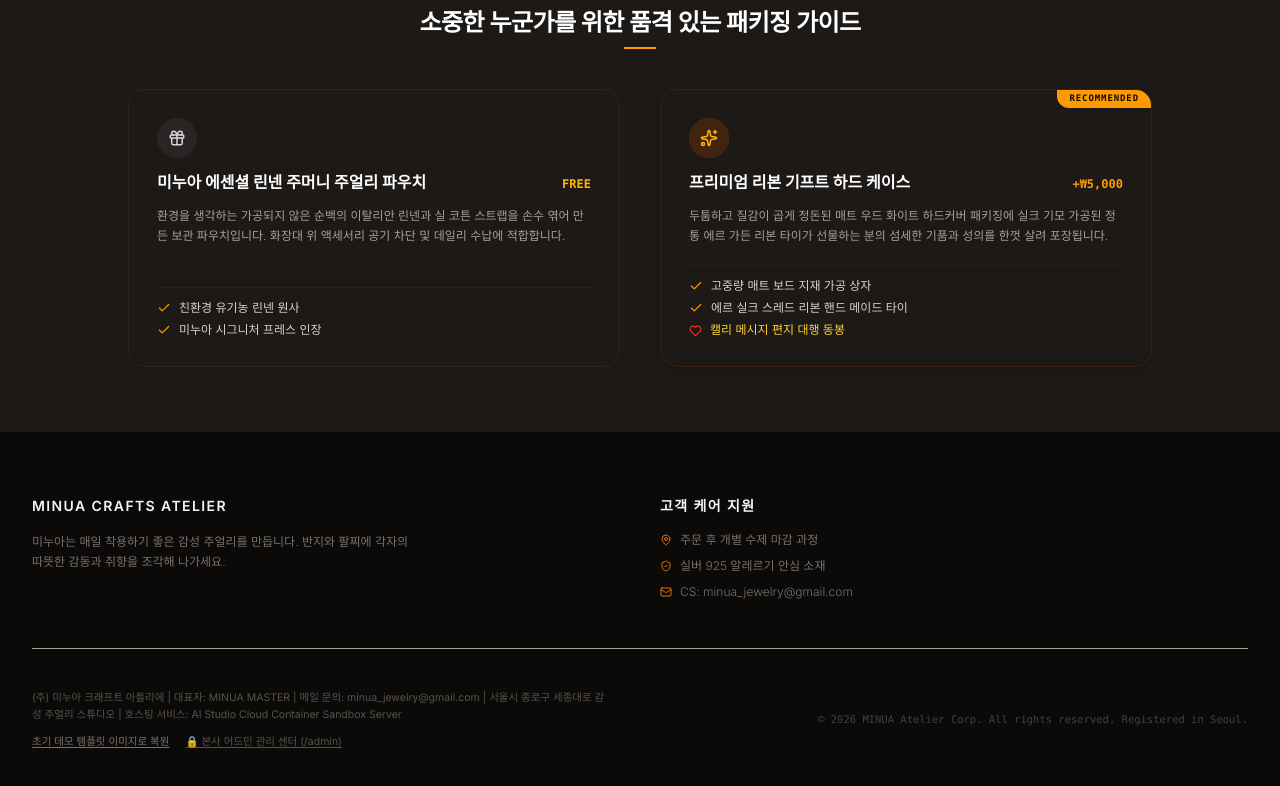
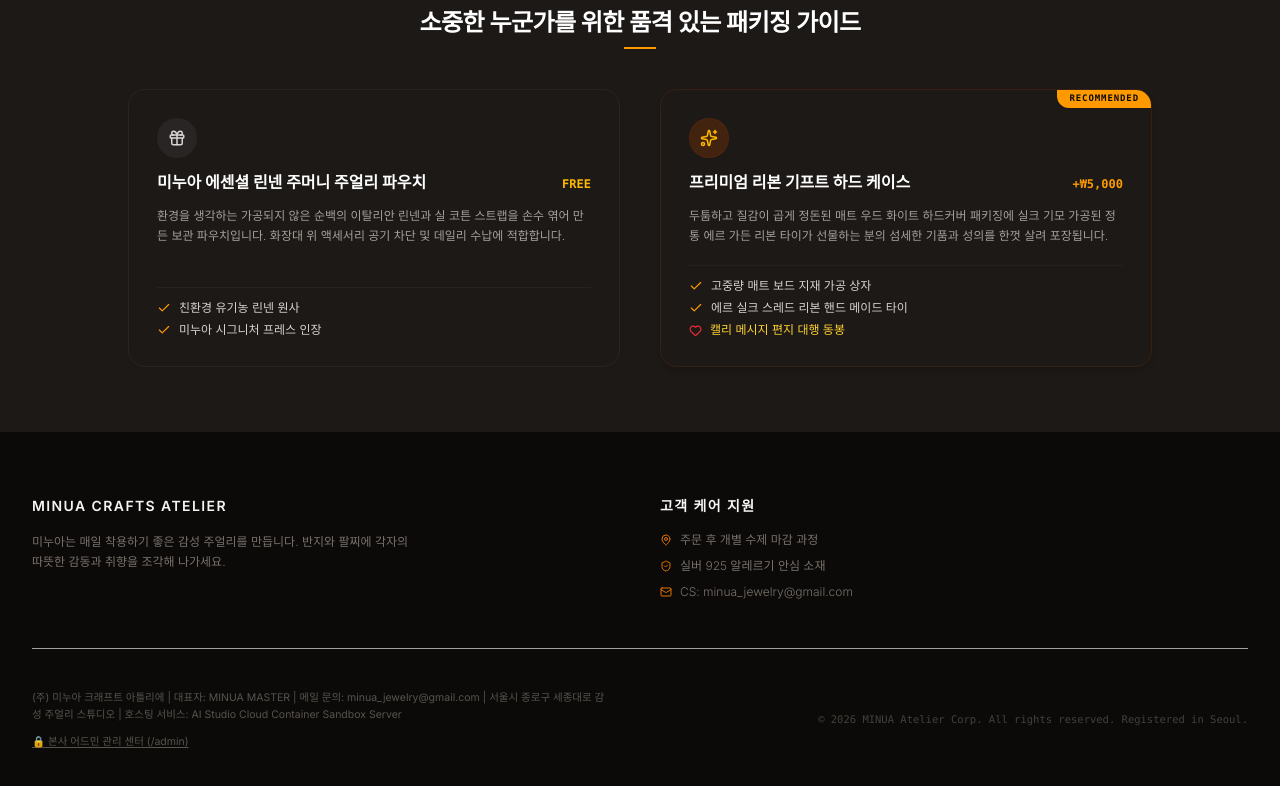
Before and after one commit to ljh200048/minua, a React (Vite) app: page / in a window 1280 px wide. Shown: the part 3970-4756 px from the top of the page. Built offline with nearby package versions, Linux system fonts and the light colour scheme.

Commit message:
refactor: remove reset images functionality
Eliminate the legacy image restoration feature from the footer to simplify the UI and codebase.

```diff
--- a/src/App.tsx
+++ b/src/App.tsx
@@ -29,7 +29,7 @@ import AdminDashboard from './components/AdminDashboard';
 
 import { INITIAL_PRODUCTS, INITIAL_REVIEWS, DICTIONARY } from './data';
 import { Product, CartItem, Order, Review, User } from './types';
-import { getProductImage, saveOverriddenImage, clearOverriddenImages, getOverriddenImages } from './utils/imageDb';
+import { getProductImage, saveOverriddenImage, getOverriddenImages } from './utils/imageDb';
 import { fetchProducts, auth, isFirebaseConfigured } from './lib/firebase';
 
 export default function App() {
@@ -285,13 +285,6 @@ export default function App() {
         setTimeout(() => setOwnerSuccessMessage(''), 3000);
       };
       reader.readAsDataURL(file);
-    }
-  };
-
-  const handleResetImages = () => {
-    if (confirm(lang === 'KO' ? '모든 커스텀 이미지를 비우고 초기 탬플릿 리소스로 복원하시겠습니까?' : 'Reset to default design placeholders?')) {
-      clearOverriddenImages();
-      setImageTick(prev => prev + 1);
     }
   };
 
@@ -915,7 +908,7 @@ export default function App() {
       </main>
 
       {/* Elegant Footer Details */}
-      <Footer currentLang={lang} onResetImages={handleResetImages} onNavigateToAdmin={navigateToAdmin} />
+      <Footer currentLang={lang} onNavigateToAdmin={navigateToAdmin} />
 
       {/* RENDER MODAL: DETAILED PRODUCT FEATURES VIEW */}
       {selectedProduct && (
--- a/src/components/Footer.tsx
+++ b/src/components/Footer.tsx
@@ -9,11 +9,10 @@ import { DICTIONARY } from '../data';
 
 interface FooterProps {
   currentLang: 'KO' | 'EN' | 'JP';
-  onResetImages?: () => void;
   onNavigateToAdmin?: () => void;
 }
 
-export default function Footer({ currentLang, onResetImages, onNavigateToAdmin }: FooterProps) {
+export default function Footer({ currentLang, onNavigateToAdmin }: FooterProps) {
   const dict = DICTIONARY[currentLang];
 
   return (
@@ -63,14 +62,6 @@ export default function Footer({ currentLang, onResetImages, onNavigateToAdmin }
           <div className="max-w-xl">
             <p>{dict.footerBizInfo}</p>
             <div className="flex flex-wrap gap-x-4 gap-y-1 items-center mt-2.5">
-              {onResetImages && (
-                <button
-                  onClick={onResetImages}
-                  className="text-stone-500 hover:text-amber-500 transition-colors underline underline-offset-2 cursor-pointer font-sans block"
-                >
-                  {currentLang === 'KO' ? '초기 데모 템플릿 이미지로 복원' : 'Restore Default Demo Images'}
-                </button>
-              )}
               {onNavigateToAdmin && (
                 <button
                   onClick={onNavigateToAdmin}
```
